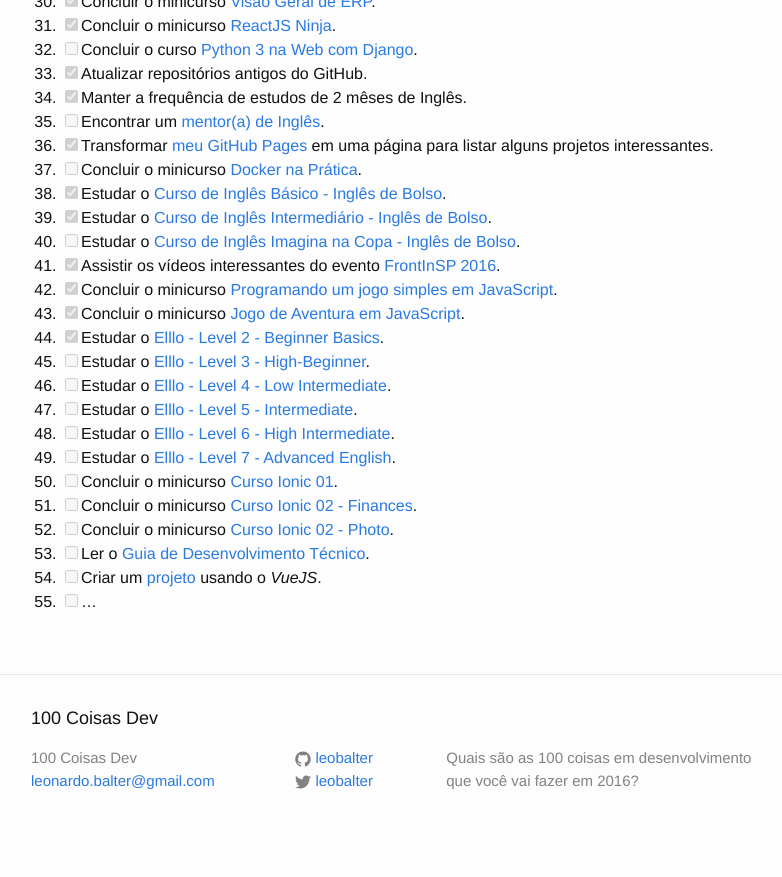
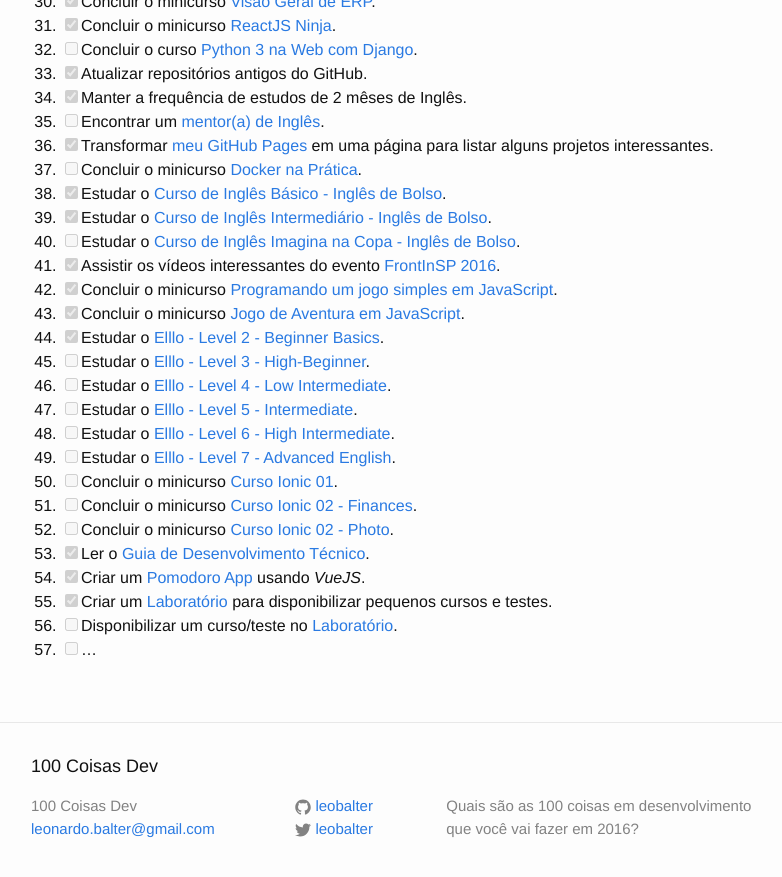
Before and after one commit to leobalter/100-coisas-dev, a Jekyll site: the page built from _posts/listas/2016-01-18-ftonato.markdown, in a window 1280 px wide and 900 px high, scrolled down 906 px. Shown: the top 877 px of the window, without its empty margins (239-1021 px from the left). Built offline with Jekyll 4.4.1, drawn with Linux system fonts in a browser that asks for light colours; comment, search, counter and statistics services are not loaded; before the commit the page ends 1758 px from its top, so only the background shows below that.

Commit message:
Refatorando a descrição dos itens e adicionando alguns novos

```diff
--- a/_posts/listas/2016-01-18-ftonato.markdown
+++ b/_posts/listas/2016-01-18-ftonato.markdown
@@ -57,6 +57,8 @@ categories: listas
 50. [ ] Concluir o minicurso [Curso Ionic 01](https://www.youtube.com/playlist?list=PLpP8rO2FXVXTJRTJ2j6rYLKQrQC1XgIra).
 51. [ ] Concluir o minicurso [ Curso Ionic 02 - Finances](https://www.youtube.com/playlist?list=PLpP8rO2FXVXQ1rg4Xc-r52xlSMDGOjO-X).
 52. [ ] Concluir o minicurso [ Curso Ionic 02 - Photo](https://www.youtube.com/playlist?list=PLpP8rO2FXVXQAopw8x7hLSGbkr0AazwQ8).
-53. [ ] Ler o [Guia de Desenvolvimento Técnico](https://thoughtworksinc.github.io/guia-de-desenvolvimento-tecnico/).
-54. [ ] Criar um [projeto](https://github.com/ftonato/pomodoro-app) usando o *VueJS*.
-55. [ ] ...
+53. [x] Ler o [Guia de Desenvolvimento Técnico](https://thoughtworksinc.github.io/guia-de-desenvolvimento-tecnico/).
+54. [x] Criar um [Pomodoro App](https://github.com/ftonato/pomodoro-app) usando *VueJS*.
+55. [x] Criar um [Laboratório](https://github.com/admcodelabschool) para disponibilizar pequenos cursos e testes.
+56. [ ] Disponibilizar um curso/teste no [Laboratório](https://github.com/admcodelabschool).
+57. [ ] ...
```
